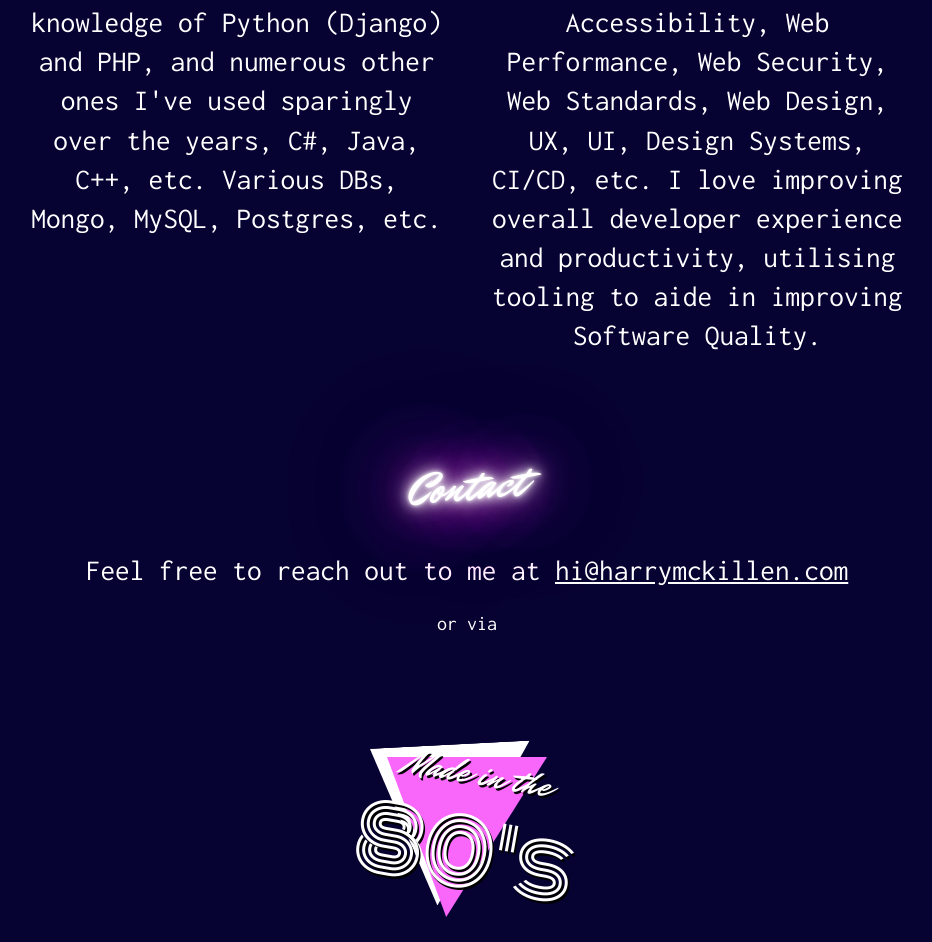
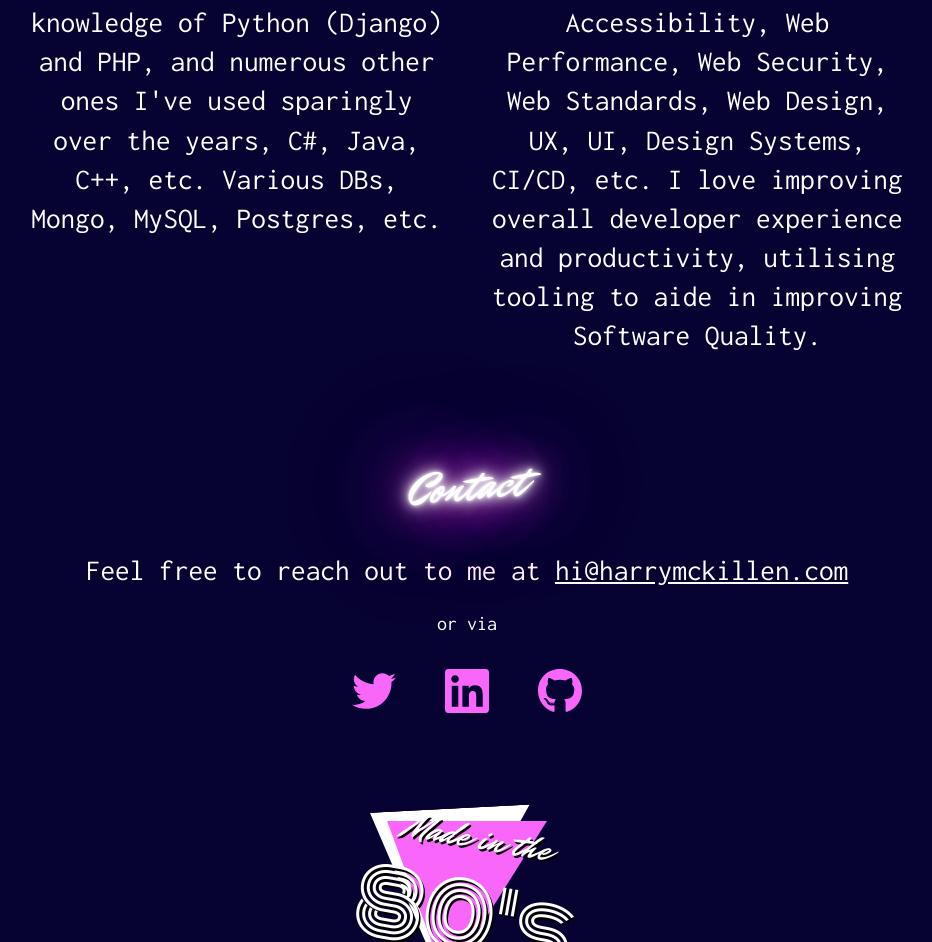
Before and after one commit to harrymckillen/harrymckillen.com, a Nuxt app: page / in a window 1280 px wide. Shown: the part 2156-3098 px from the top of the page, without its empty margins (173-1105 px from the left). Built offline with nearby package versions, Linux system fonts and the light colour scheme.

Commit message:
Fix footer icons

```diff
--- a/components/footer/FooterNav.vue
+++ b/components/footer/FooterNav.vue
@@ -1,5 +1,5 @@
 <template>
-  <footer id="contact" class="float-left w-full anchor">
+  <footer id="contact" class="float-left w-full anchor footer-nav">
     <section class="text-center w-10/12 sm:w-2/3 lg:w-3/5 mx-auto">
       <h2 class="text-4xl mb-8 flicker-text">Contact</h2>
       <p class="text-xl sm:text-2xl">
@@ -11,7 +11,7 @@
     </section>
     <section class="w-2/3 md:w-1/4 mx-auto text-center mt-4 mb-6">
       <h3 class="my-4">or via <span class="sr-only">Social Media</span></h3>
-      <div class="flex justify-center">
+      <div class="the-socials flex justify-center">
         <a
           class="mx-3 flex-shrink-0"
           href="https://twitter.com/_hmck"
@@ -42,6 +42,7 @@
 </template>
 
 <style lang="scss" scoped>
+.footer-nav {
   .made-80s {
     position: relative;
     z-index: 10;
@@ -90,7 +91,8 @@
       height: 160px;
       transform: rotate(-13deg);
     }
-
+  }
+  .the-socials {
     .icon {
       width: 64px;
       height: 64px;
@@ -98,4 +100,5 @@
       padding: 0 0.5em;
     }
   }
+}
 </style>
--- a/package.json
+++ b/package.json
@@ -14,7 +14,6 @@
   },
   "dependencies": {
     "@pinia/nuxt": "^0.5.1",
-    "nuxt": "^3.10.1",
     "sass": "^1.70.0",
     "vue": "^3.4.15",
     "vue-router": "^4.2.5"
@@ -28,6 +27,7 @@
     "eslint-config-prettier": "^9.1.0",
     "eslint-plugin-prettier": "^5.1.3",
     "happy-dom": "^13.3.8",
+    "nuxt": "^3.10.2",
     "playwright-core": "^1.41.2",
     "postcss": "^8.4.35",
     "prettier": "^3.2.5",
```
Also changed, not shown: 2 other files (tests, documents, lock files or other folders). Lines whose indentation alone changed are shown as unchanged.
